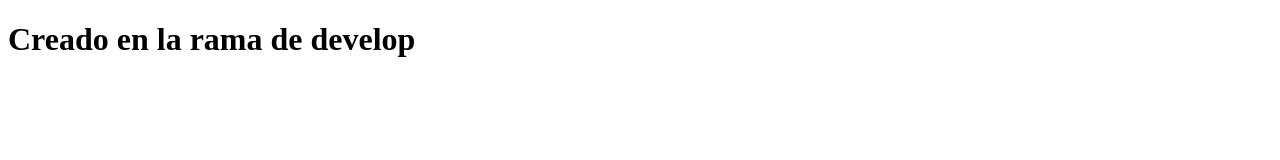
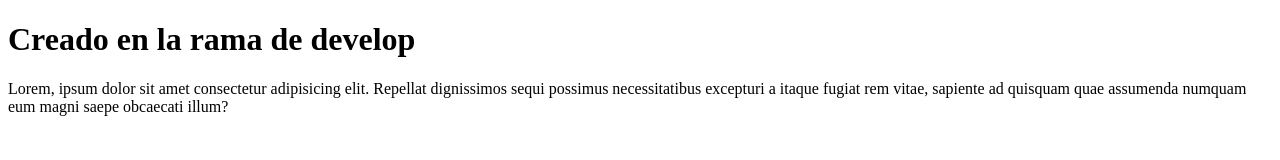
Before and after one commit to danielsm107/23-asir1-demo-clases, a plain HTML site: page index.html in a window 1280 px wide. Drawn offline with Linux system fonts and the light colour scheme.

Commit message:
update con un párrafo

```diff
--- a/index.html
+++ b/index.html
@@ -7,5 +7,6 @@
 </head>
 <body>
     <h1>Creado en la rama de develop</h1>
+    <p>Lorem, ipsum dolor sit amet consectetur adipisicing elit. Repellat dignissimos sequi possimus necessitatibus excepturi a itaque fugiat rem vitae, sapiente ad quisquam quae assumenda numquam eum magni saepe obcaecati illum?</p>
 </body>
 </html>
```
